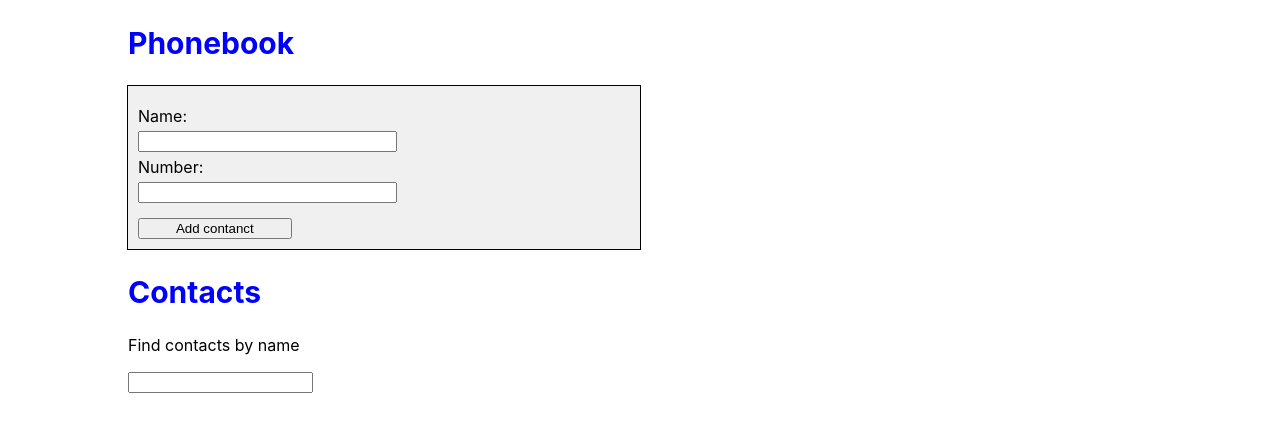
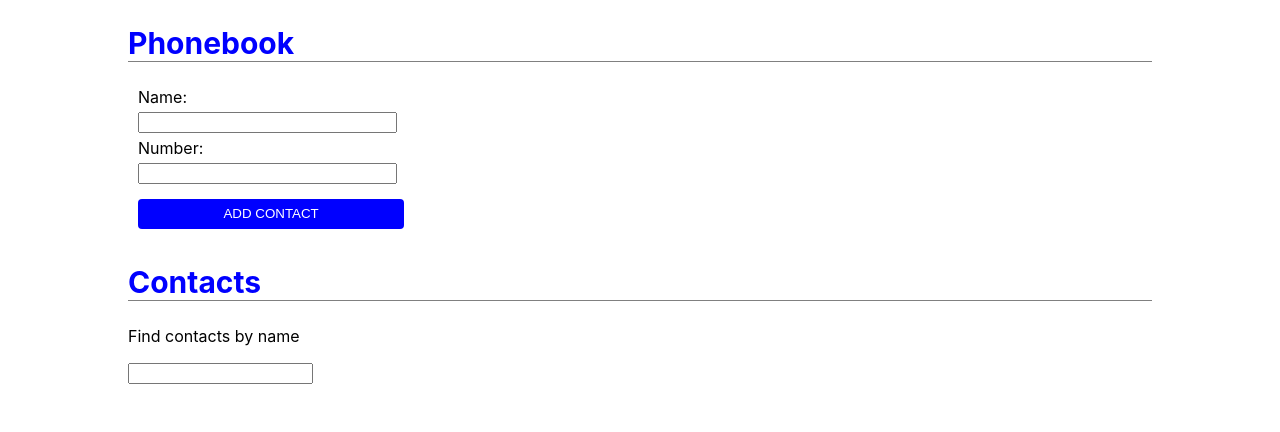
Before and after one commit to RZFalcore/goit-react-hw-08-phonebook, a React (Create React App) app: page / in a window 1280 px wide. Shown: the top 432 px of the page. Built offline with nearby package versions, Linux system fonts and the light colour scheme.

Commit message:
add more styles

```diff
--- a/src/AddForm/AddForm.js
+++ b/src/AddForm/AddForm.js
@@ -55,7 +55,7 @@ class AddForm extends Component {
             onChange={this.handleChange}
           />
         </label>
-        <button className={styles.addContanct}>Add contanct</button>
+        <button className={styles.addContanct}>Add contact</button>
       </form>
     );
   }
--- a/src/AddForm/AddForm.module.css
+++ b/src/AddForm/AddForm.module.css
@@ -1,9 +1,6 @@
 .form {
-    background-color: rgb(241, 240, 240);
-    outline: 1px solid black;
     width: 50%;
     margin: 0px;
-    padding: 20px 0px 0px 0px;
     display: flex;
     justify-content: space-between;
     flex-direction: column;
@@ -21,6 +18,18 @@
 }
 
 .addContanct {
-    margin: 10px 10px;
-    width: 30%;
+    margin: 10px;
+    width: 52%;
+    border: 0px;
+    background-color: blue;
+    color: white;
+    border-radius: 4px;
+    height: 30px;
+    font-weight: 500;
+    text-transform: uppercase;
+    }
+
+    .addContanct:hover,
+    .addContanct:focus {
+        background-color: rgb(54, 54, 167);
 }
--- a/src/App/App.js
+++ b/src/App/App.js
@@ -47,7 +47,6 @@ export default class App extends Component {
   handleDeleteContact = (id) => {
     const { contacts } = this.state;
     const filteredContacts = contacts.filter((contact) => contact.id !== id);
-    console.log(contacts, filteredContacts);
     this.setState({ contacts: [...filteredContacts] });
   };
 
--- a/src/Contact/Contact.js
+++ b/src/Contact/Contact.js
@@ -4,10 +4,11 @@ import PropTypes from "prop-types";
 import styles from "./Contact.module.css";
 
 const Contact = ({ contact, onDelete }) => (
-  <li key={contact.id}>
-    <label>
-      {contact.name}: {contact.number}
-    </label>
+  <li key={contact.id} className={styles.contact}>
+    <div className={styles.infoContainer}>
+      <label className={styles.label}>{contact.name}</label>
+      <label>{contact.number}</label>
+    </div>
     <button className={styles.button} onClick={onDelete}>
       Delete
     </button>
--- a/src/Contact/Contact.module.css
+++ b/src/Contact/Contact.module.css
@@ -1,6 +1,41 @@
+.contact {
+    height: 30px;
+    width: 240px;
+    margin-bottom: 10px;
+    display: flex;
+    justify-content: space-between;
+    align-content: center;
+    text-align: center;
+}
+
+.infoContainer {
+    display: flex;
+    align-items: center;
+    border-bottom: 1px solid grey;
+}
+
+.label {
+    padding: 0px;
+    margin: 0px;
+    margin-right: 10px;
+}
+
 .button {
     border: 0;
     border-radius: 4px;
     background-color: rgb(235, 235, 235);
-    margin-left: 10px;
+    padding: 0px;
+    margin: 0px;
+    background-color: blue;
+    color: white;
+    border-radius: 4px;
+    height: 30px;
+    width: 60px;
+    font-weight: 500;
+    text-transform: uppercase;
+    }
+
+    .button:hover,
+    .button:focus {
+        background-color: rgb(54, 54, 167);
 }
--- a/src/Title/Title.module.css
+++ b/src/Title/Title.module.css
@@ -2,4 +2,5 @@
     font-weight: 700;
     font-size: 30px;
     color: blue;
+    border-bottom: 1px solid grey;
 }
```
